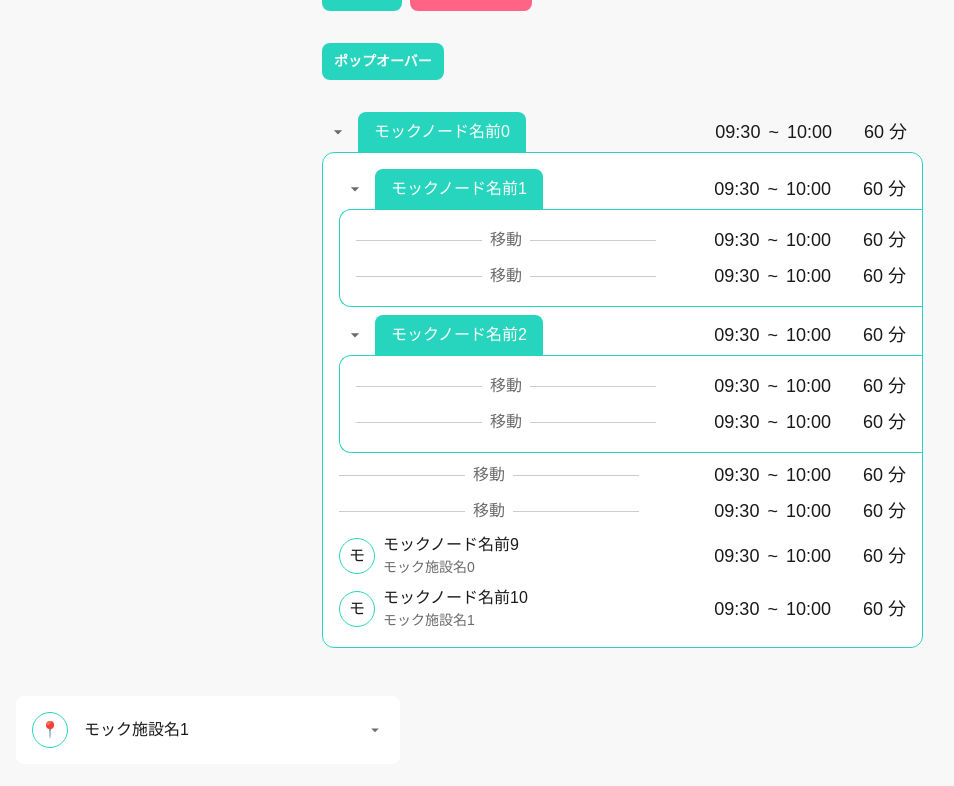
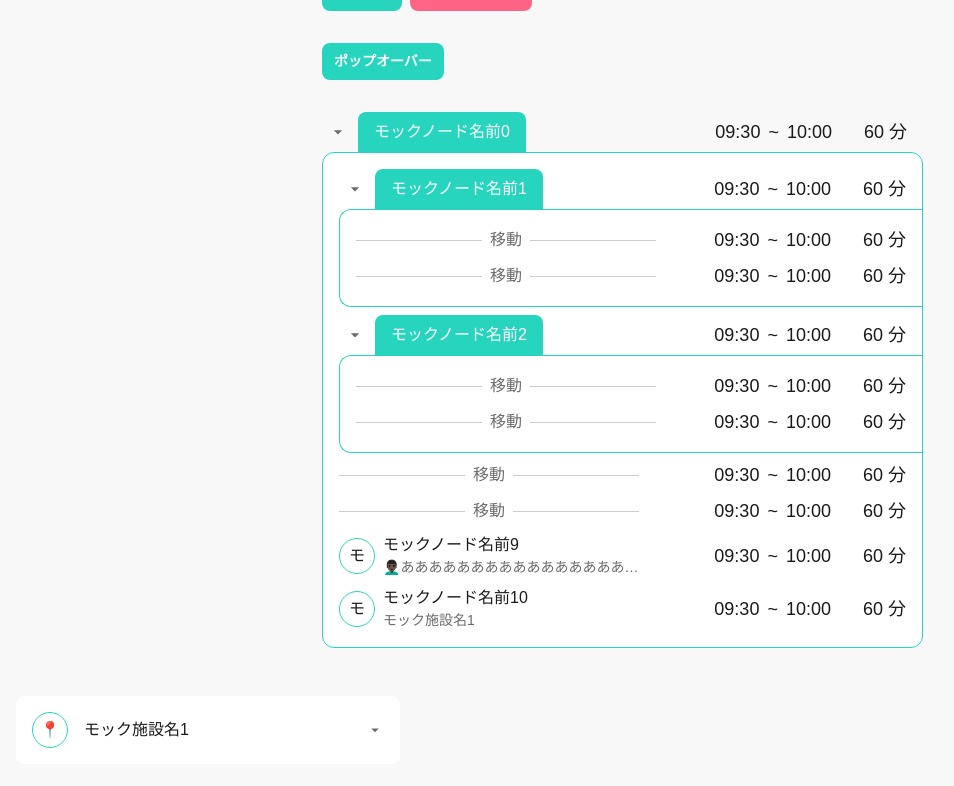
Before and after one commit to SOTA-swp/frontend, a Next.js app: page /dev in a window 1280 px wide. Shown: the part 977-1763 px from the top of the page, without its empty margins (0-954 px from the left). Built offline with nearby package versions, Linux system fonts and the light colour scheme.

Commit message:
💄ロケーション名にもtruncateを適用

```diff
--- a/app/dev/page.tsx
+++ b/app/dev/page.tsx
@@ -42,7 +42,11 @@ const DevPage: React.FC<DevPageProps> = ({}) => {
 
   useEffect(() => {
     setLocations([
-      createMockLocation(0, { id: "0" }),
+      createMockLocation(0, {
+        id: "0",
+        title:
+          "👨🏿‍🦱ああああああああああああああああああああああああああああああああああああああああああああ",
+      }),
       createMockLocation(1, { id: "1" }),
       createMockLocation(2, { id: "2" }),
     ]);
--- a/app/plans/_components/ProcessNode/LocationNode.tsx
+++ b/app/plans/_components/ProcessNode/LocationNode.tsx
@@ -23,7 +23,9 @@ function LocationNode({ id, locationId, name }: LocationNodeProps) {
 
   return (
     <div className="flex items-center justify-between">
-      <div className={clsx("flex items-center gap-2 min-w-0", styles.content)}>
+      <div
+        className={clsx("flex items-center gap-2 min-w-0", styles.content)}
+        title={name}>
         <EmojiIcon>{getFirstChar(name || location.title)}</EmojiIcon>
         <div className="flex flex-col flex-1 min-w-0">
           <EditElement
@@ -33,6 +35,7 @@ function LocationNode({ id, locationId, name }: LocationNodeProps) {
               <TextField
                 label="プロセス名"
                 value={name}
+                placeholder={location.title}
                 onChange={(e) => handleNameChange(e.target.value)}
                 fullWidth
                 className="field-sizing-fixed"
@@ -43,9 +46,12 @@ function LocationNode({ id, locationId, name }: LocationNodeProps) {
                 {removeEmoji(name || location.title)}
               </p>
             }
+            position="absolute"
             className="min-w-0"
           />
-          <p className="text-text-secondary text-[14px]">{location.title}</p>
+          <p className="text-text-secondary text-[14px] truncate">
+            {location.title}
+          </p>
         </div>
       </div>
       <TimeContent id={id} />
```
